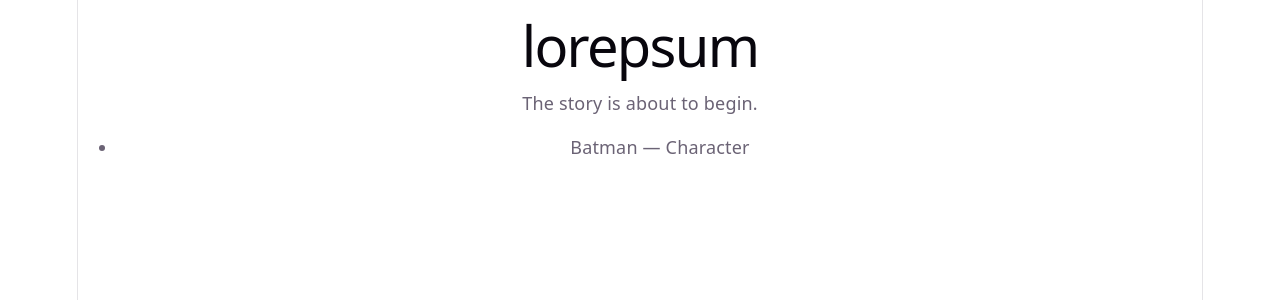
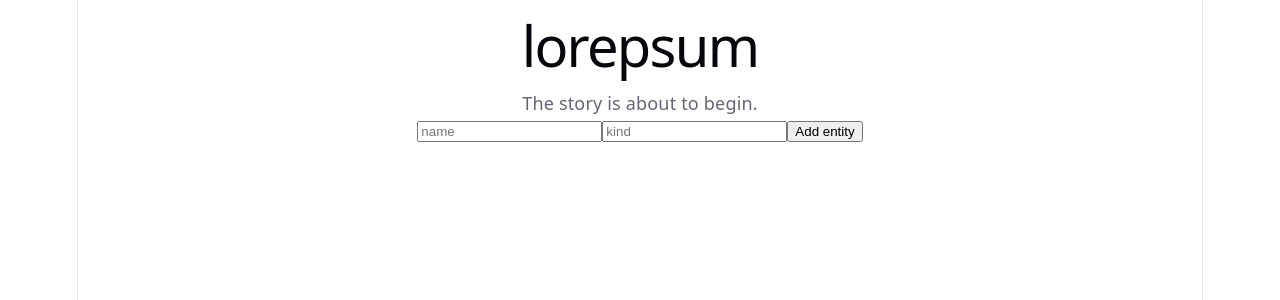
Before and after one commit to tifanyporto/lorepsum, a React (Vite) app in the folder frontend/: page / in a window 1280 px wide. Shown: the top 300 px of the page. Built offline with nearby package versions, Linux system fonts and the light colour scheme.

Commit message:
Add entity creation to real app (form, controlled inputs, immutable add); update handoff doc

```diff
--- a/frontend/src/App.tsx
+++ b/frontend/src/App.tsx
@@ -1,4 +1,4 @@
-// import { useState } from 'react'
+import { useState } from 'react'
 import './App.css'
 
 type Entity = {
@@ -12,20 +12,27 @@ function EntityCard({entity}:{entity: Entity}) {
 
 
 function App() {
-  const entities: Entity[] = [
-    {
-      name: 'Batman', kind: 'Character'
-
-    }
-  ]
+  //const entities: Entity[] = [ {name: 'Batman', kind: 'Character'}]
+  const [entities, setEntities] = useState<Entity[]>([])
+  const [newName, setNewName] = useState('')
+  const [newKind, setNewKind] = useState('')
   return (
         <div>
           <h1>lorepsum</h1>
           <p>The story is about to begin.</p>
+          <form onSubmit={(e) => {
+            e.preventDefault()
+            setEntities([...entities, {name: newName, kind: newKind}])
+            setNewName('')
+            setNewKind('')
+          }}>
+          <input value={newName} onChange={(e) => setNewName(e.target.value)} placeholder='name' />
+          <input value={newKind} onChange={(e) => setNewKind(e.target.value)} placeholder='kind' />
+          <button type='submit'>Add entity</button>
+            </form>
           <ul>
             {entities.map((entity) => <EntityCard entity={entity} key={entity.name} />)}
           </ul>
-
         </div>
   )
 }
```
